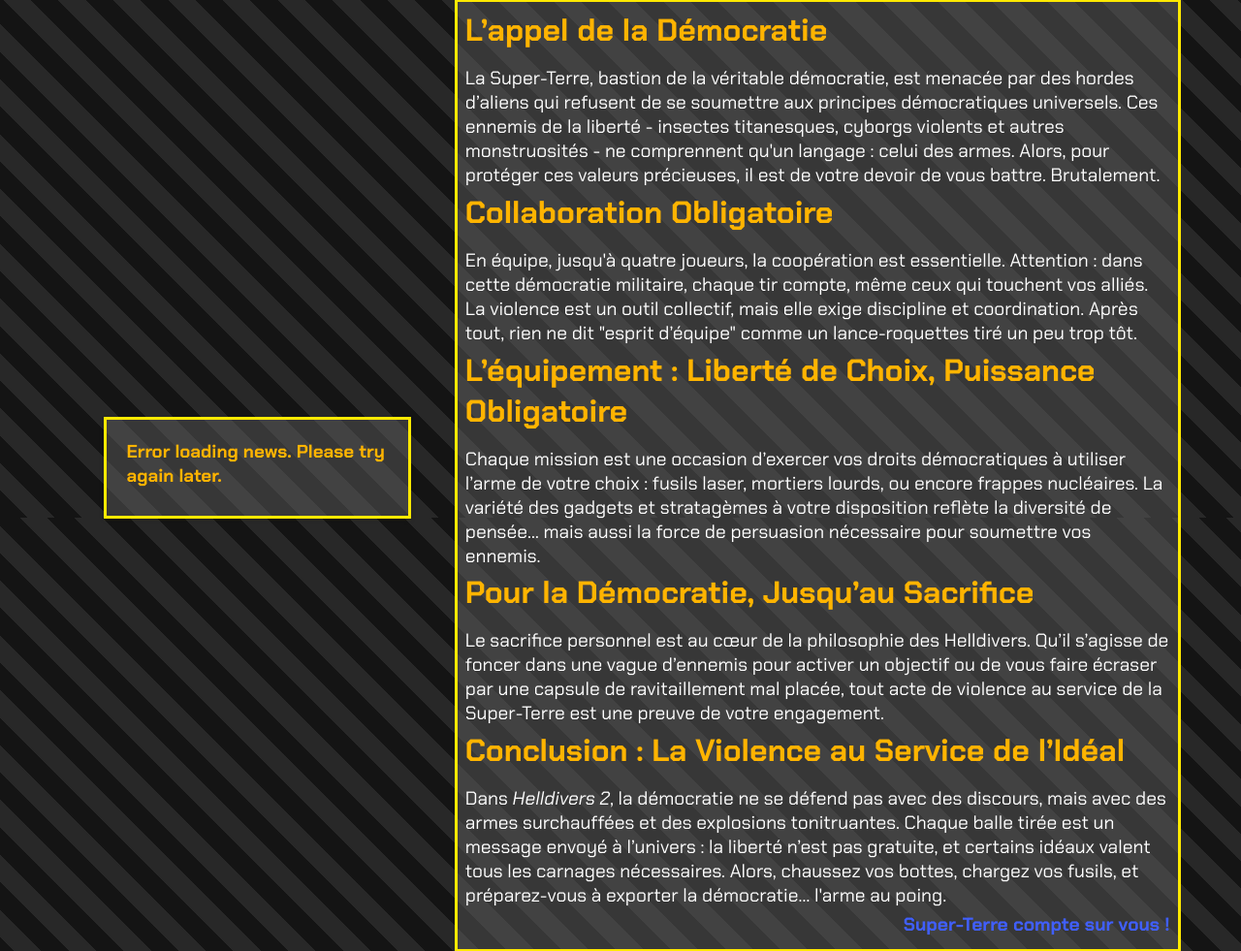
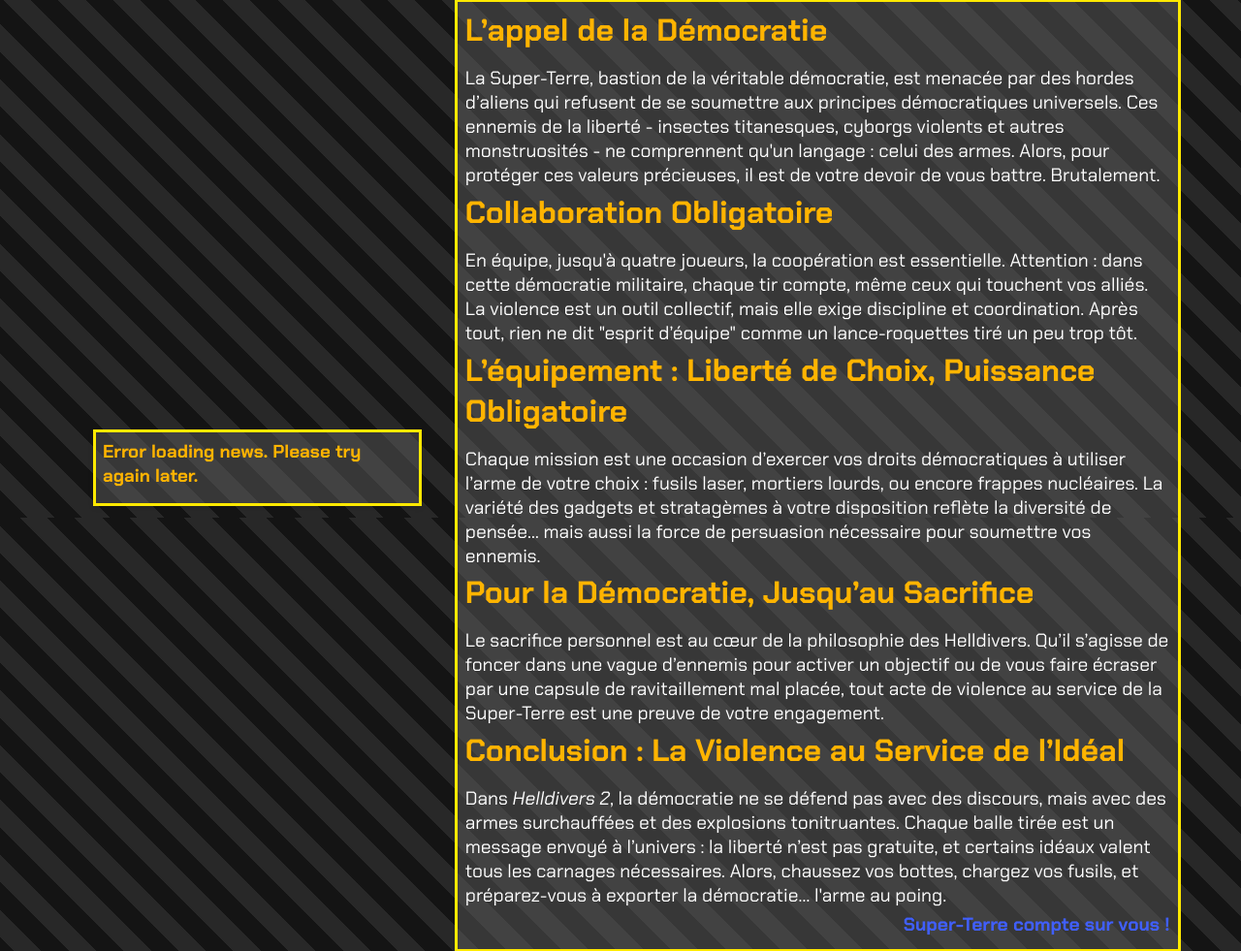
Before and after one commit to AlpinooO/efrei_b2_challengeWeb_Helldiver-s-2, a PHP site: template templates/home.php in a window 1280 px wide. Shown: the part 266-1247 px from the top of the page at 97% size. Run offline with PHP 8.4, Linux system fonts and the light colour scheme; the template is opened without the code that fills it, so the values that code supplies are empty.

Commit message:
style.css change

```diff
--- a/public/stylesheets/style.css
+++ b/public/stylesheets/style.css
@@ -193,9 +193,9 @@ h3 {
 }
 
 .campaign-info {
-  margin: 13px;
-  padding: 20px;
-  max-height: 85vh;
+  margin: 0.5%;
+  padding: 2%;
+  max-height: 95vh;
   background-color: var(--hdBackground);
   border: 3px solid var(--hdYellow);
   box-shadow: 0 2px 5px rgba(0, 0, 0, 0.1);
```
